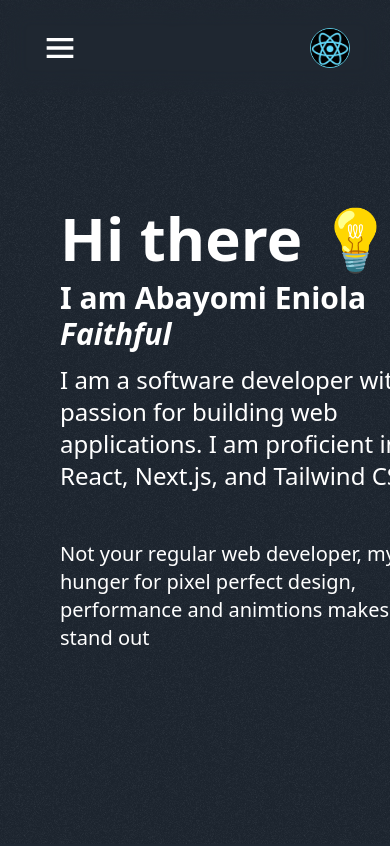
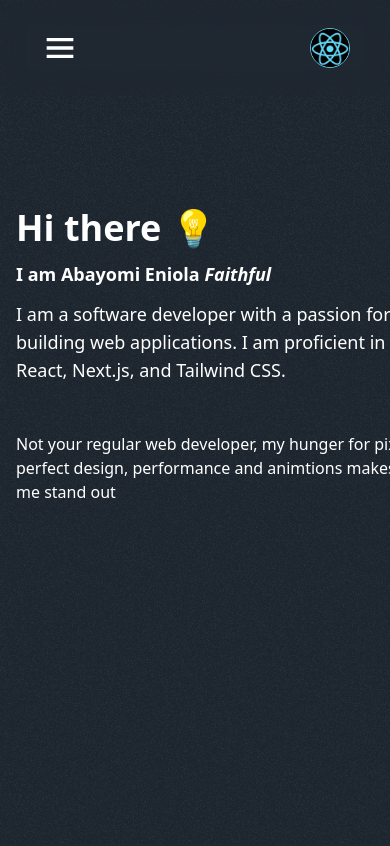
Before and after one commit to Enielect/enielect-portfolio, a Next.js app: page / in a window 390 px wide. Shown: the top 846 px of the page. Built offline with nearby package versions, Linux system fonts and the light colour scheme.

Commit message:
feat: implement navigation from nav bar on mobile

```diff
--- a/components/HeroSection.tsx
+++ b/components/HeroSection.tsx
@@ -3,29 +3,29 @@ import React from "react";
 
 const HeroSection = () => {
   return (
-    <section className="w-full flex justify-between px-[60px] pt-[13rem] min-h-[100dvh] overflow-hidden">
+    <section className="w-full flex justify-between px-[1rem] sm:px-[15.8rem] pt-[13rem] min-h-[100dvh] overflow-hidden">
       {/* There was an overflow issue with the circle animation, the was incresing the min-h of this section and adding an overflow hidden class the to hero-section toot */}
       <div>
-        <h1 className="text-6xl font-bold text-white">Hi there 💡</h1>
-        <h2 className="text-3xl font-bold text-white py-3">
+        <h1 className="md:text-6xl text-4xl font-bold text-white">Hi there 💡</h1>
+        <h2 className="md:text-3xl text-lg font-bold text-white py-3">
           I am Abayomi Eniola <em>Faithful</em>
         </h2>
-        <p className="text-2xl max-w-[800px] font-light text-white">
+        <p className="sm:text-2xl text-lg md:max-w-[50rem]  font-light text-white">
           I am a software developer with a passion for building web
           applications. I am proficient in React, Next.js, and Tailwind CSS.
         </p>
-        <p className="py-[3rem] w-[25rem] text-white text-xl">
+        <p className="py-[3rem] w-[25rem] text-white text-base sm:text-xl">
           Not your regular web developer, my hunger for pixel perfect design,
           performance and animtions makes me stand out
         </p>
       </div>
-      <div className="hidden md:block relative w-[400px]  h-[400px]">
+      <div className="hidden md:block relative w-[25rem]  h-[25rem]">
         <div className="absolute left-0 right-0 bottom-0 top-0 -z-[1]">
           <div className="bg-circle first"></div>
           <div className="bg-circle second"></div>
           <div className="bg-circle third"></div>
         </div>
-        <div className="min-w-[min(400px,29vw)] h-[400px] rounded-full overflow-hidden mr-[100px]">
+        <div className="min-w-[min(25rem,29vw)] h-[25rem] rounded-full overflow-hidden mr-[6.25rem]">
           <Image
             src="/react.jpeg"
             className="w-full h-full"
--- a/components/TopNav.tsx
+++ b/components/TopNav.tsx
@@ -3,10 +3,12 @@
 import { Hamburger } from "@/assets/icons";
 import { Eniola } from "@/public/eniola";
 import Image from "next/image";
+import { useRouter } from "next/navigation";
 import React, { useState } from "react";
 
 const TopNav = () => {
   const [isOpen, setIsOpen] = useState(false);
+  const router = useRouter();
   return (
     <>
       <div className="fixed  text-white backdrop-blur-md left-0 right-0 top-0 h-12 z-10 hidden md:flex justify-between items-center py-12 pr-10">
@@ -61,10 +63,13 @@ const TopNav = () => {
       </div>
 
       <div className="fixed text-white backdrop-blur-md left-0 right-0 top-0 h-12 z-10 md:hidden  flex justify-between items-center py-12 px-10">
-        <div onClick={() => setIsOpen((c) => !c)}>
+        <button onClick={() => setIsOpen((c) => !c)}>
           <Hamburger />
-        </div>
-        <div className="w-[40px] h-[40px] p-[1] rounded-full overflow-hidden border-[#58c4dc] border">
+        </button>
+        <button
+          onClick={() => router.push("/#contact")}
+          className="w-[40px] h-[40px] p-[1] rounded-full overflow-hidden border-[#58c4dc] border"
+        >
           <Image
             src="/react.jpeg"
             className="w-full h-full object-cover"
@@ -72,20 +77,38 @@ const TopNav = () => {
             height={100}
             alt="react logo"
           />
-        </div>
+        </button>
       </div>
+      {/* <div className="fixed inset-0 z-40"> */}
       <nav
-        className={`absolute overflow-hidden md:hidden transition-all left-0 backdrop-blur-lg right-0 bottom-0 top-[83px] ${
+        className={`fixed z-40 h-[calc(100dvh-6rem)] overflow-hidden md:hidden transition-all left-0 backdrop-blur-lg right-0 bottom-0 top-[6rem] ${
           isOpen ? "left-0" : "left-[700px]"
         }`}
       >
         <ul className="flex flex-col justify-between text-white py-[30vh] p h-full text-2xl text-center">
-          <li>Projects</li>
-          <li>Resume</li>
-          <li>Contact</li>
-          <li>Experience</li>
+          <li onClick={() => setIsOpen((c) => !c)}>
+            <a href="/#projects" className="hover:underline">
+              Projects
+            </a>
+          </li>
+          <li onClick={() => setIsOpen((c) => !c)}>
+            <a href="/#resume" className="hover:underline">
+              Resume
+            </a>
+          </li>
+          <li onClick={() => setIsOpen((c) => !c)}>
+            <a href="/#contact" className="hover:underline">
+              Contact
+            </a>
+          </li>
+          <li onClick={() => setIsOpen((c) => !c)}>
+            <a href="/#experience" className="hover:underline">
+              Experience
+            </a>
+          </li>
         </ul>
       </nav>
+      {/* </div> */}
     </>
   );
 };
```
